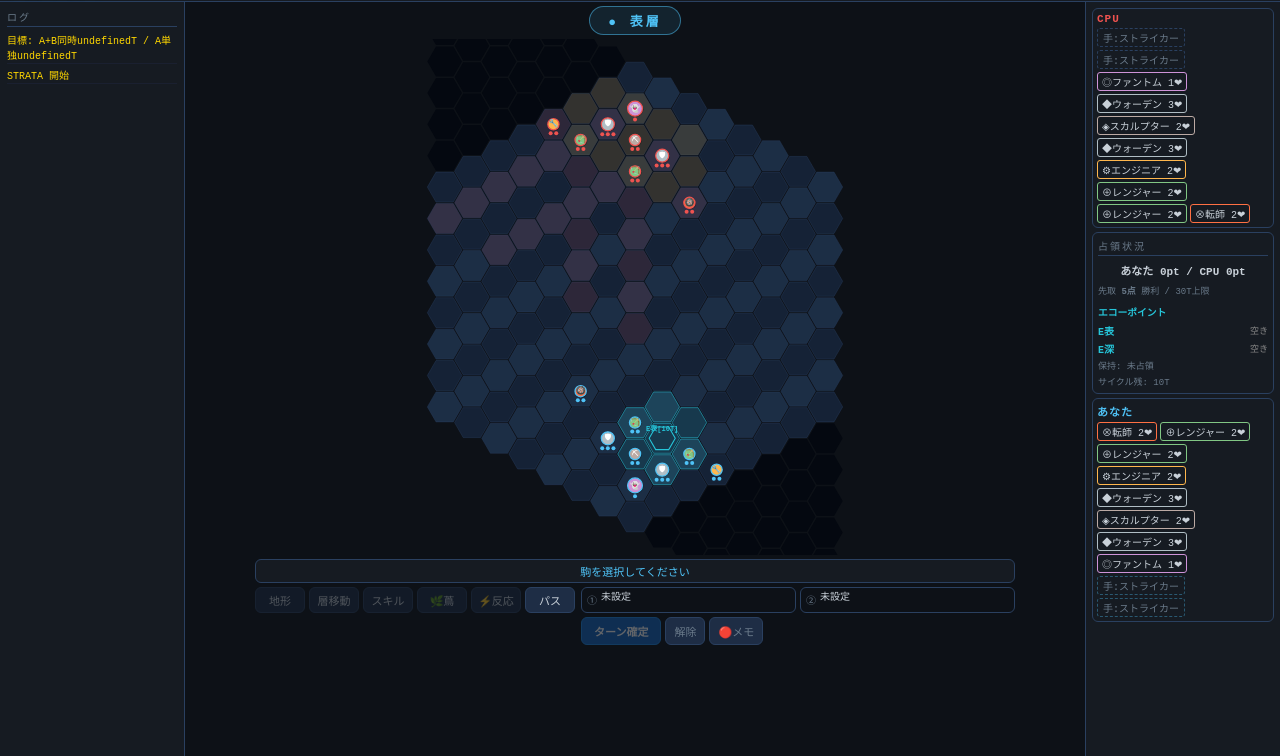
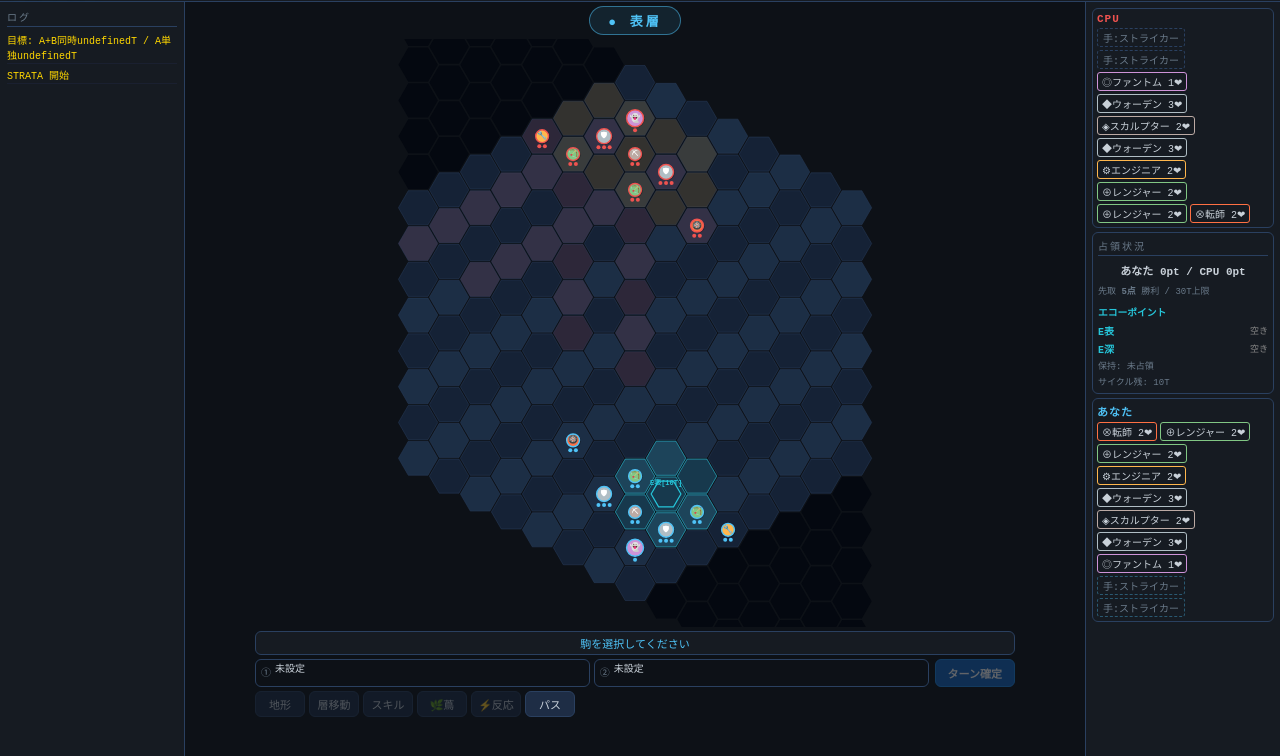
Before and after one commit to pupe-xxx/strata-game, a plain HTML site: page index.html in a window 1280 px wide. Shown: the part 28-784 px from the top of the page. Drawn offline with Linux system fonts and the light colour scheme; animation ran at ten frames a second.

Commit message:
feat: 盤大型化・UI再構成・凹色変更・メモ/解除ボタン削除
- reserveH: 160px に削減して盤を最大化
- controls-row: 上段=①②+確定、下段=地形/層移動/スキル/蔦/反応/パス
- メモ・解除ボタン削除（右クリックでメモ、クリック外で解除）
- 凹（穴）地形ハイライト: 黄→濃い茶色 rgba(101,67,33,0.72)
- TERRAIN_DOWN モードを renderer に追加
- モバイル CSS: ctrl-row-confirm/actions に対応

Co-Authored-By: Claude Sonnet 4.6 <noreply@anthropic.com>

```diff
--- a/css/style.css
+++ b/css/style.css
@@ -237,7 +237,15 @@ html, body {
 }
 
 .ctrl-row { display: flex; align-items: center; gap: 6px; flex-wrap: nowrap; }
-.ctrl-row-2 { align-items: flex-start; }
+
+/* Row 2: slots + confirm */
+.ctrl-row-confirm { align-items: stretch; }
+.ctrl-row-confirm #slots { flex: 1; display: flex; gap: 4px; }
+.ctrl-row-confirm #btn-confirm { flex-shrink: 0; }
+
+/* Row 3: action buttons (full width) */
+.ctrl-row-actions { align-items: flex-start; }
+.ctrl-row-actions #action-inline { flex: 1; }
 
 #layer-toggle { display: none; }  /* PC: スクロールで切り替え、ボタン不要 */
 .ctrl-row-1 { display: none; }   /* PC: 方向ボタンも不要 */
@@ -275,7 +283,7 @@ html, body {
   flex-direction: column;
   gap: 4px;
   position: relative;
-  flex-shrink: 0;
+  width: 100%;
 }
 #action-btns { display: flex; gap: 4px; flex-wrap: nowrap; }
 
@@ -324,7 +332,6 @@ html, body {
 .paint-btn[data-color="yellow"] { background:#3a3010; border-color:#ffd700; color:#ffd700; }
 .paint-btn[data-color="blue"]   { background:#0d2038; border-color:#4fc3f7; color:#4fc3f7; }
 
-#slots-confirm { display: flex; flex-direction: column; gap: 4px; flex: 1; min-width: 0; }
 #slots { display: flex; gap: 4px; }
 .slot {
   display: flex;
@@ -348,7 +355,6 @@ html, body {
 .slot-text { flex: 1; color: var(--text); white-space: normal; line-height: 1.3; word-break: break-all; max-height: 2.6em; overflow: hidden; }
 .slot-clear { background: none; border: none; color: var(--p2); cursor: pointer; font-size: 11px; padding: 0 2px; }
 
-#confirm-area { display: flex; gap: 4px; }
 #btn-confirm {
   padding: 5px 12px;
   background: #1565c0;
@@ -608,11 +614,11 @@ html, body {
     border-bottom: 1px solid var(--border);
   }
 
-  /* display:contents で ctrl-row の枠を消して子要素を直接 controls-row に参加させる */
-  .ctrl-row-2   { display: contents; }
-  #slots-confirm { display: contents; }
+  /* モバイル: ctrl-row-confirm/actions を展開してflexに参加させる */
+  .ctrl-row-confirm { display: contents; }
+  .ctrl-row-actions { display: none; }  /* モバイルは mob-action-section を使う */
 
-  /* 行1: スロット ① のみ（② は非表示） — flex-basis:100% で折り返し */
+  /* 行1: スロット */
   #slots {
     order: 1;
     flex-basis: 100%;
@@ -627,8 +633,8 @@ html, body {
   }
   .slot-text { overflow: hidden; white-space: nowrap; text-overflow: ellipsis; }
 
-  /* 行2: 確定・解除 → 表層・深層 → 方角 */
-  #confirm-area { order: 2; display: flex; gap: 4px; flex-shrink: 0; }
+  /* 行2: ターン確定 + 層切替ボタン */
+  #btn-confirm  { order: 2; flex-shrink: 0; }
   .ctrl-row-1   { order: 3; flex-shrink: 0; display: flex; gap: 5px; align-items: center; }
   #action-inline { display: none !important; }
 
--- a/index.html
+++ b/index.html
@@ -92,8 +92,17 @@
             </div>
           </div>
 
-          <!-- Row 2: actions -->
-          <div class="ctrl-row ctrl-row-2">
+          <!-- Row 2: slots + confirm -->
+          <div class="ctrl-row ctrl-row-confirm">
+            <div id="slots">
+              <div class="slot" id="slot-0" draggable="true"><span class="slot-num">①</span><span class="slot-text">未設定</span><button class="slot-clear" data-idx="0" style="display:none">✕</button></div>
+              <div class="slot" id="slot-1" draggable="true"><span class="slot-num">②</span><span class="slot-text">未設定</span><button class="slot-clear" data-idx="1" style="display:none">✕</button></div>
+            </div>
+            <button id="btn-confirm" disabled>ターン確定</button>
+          </div>
+
+          <!-- Row 3: action buttons -->
+          <div class="ctrl-row ctrl-row-actions">
             <div id="action-inline">
               <div id="action-btns">
                 <button class="act-btn" id="btn-terrain"     disabled>地形</button>
@@ -111,18 +120,6 @@
                 <button class="roller-opt" data-rtype="LIGHT">🛞軽(2T)</button>
                 <button class="roller-opt" data-rtype="HEAVY">🛞重(3T)</button>
                 <button id="btn-roller-cancel">×</button>
-              </div>
-            </div>
-
-            <div id="slots-confirm">
-              <div id="slots">
-                <div class="slot" id="slot-0" draggable="true"><span class="slot-num">①</span><span class="slot-text">未設定</span><button class="slot-clear" data-idx="0" style="display:none">✕</button></div>
-                <div class="slot" id="slot-1" draggable="true"><span class="slot-num">②</span><span class="slot-text">未設定</span><button class="slot-clear" data-idx="1" style="display:none">✕</button></div>
-              </div>
-              <div id="confirm-area">
-                <button id="btn-confirm" disabled>ターン確定</button>
-                <button id="btn-deselect">解除</button>
-                <button id="btn-paint" class="paint-btn" title="右クリック/長押しでメモ配置">🔴メモ</button>
               </div>
             </div>
           </div>
--- a/js/config.js
+++ b/js/config.js
@@ -46,12 +46,13 @@ const CONFIG = Object.freeze({
     DEPTH_EVEN:   '#0d1f2d', DEPTH_ODD:   '#091620',
     GRID:         '#2a4060', GRID_BRIGHT: '#3d6090',
     P1:           '#4fc3f7', P2:          '#ef5350',
-    VALID_MOVE:    'rgba(76,175,80,0.55)',
-    VALID_ATK:     'rgba(244,67,54,0.55)',
-    VALID_TRN:     'rgba(255,193,7,0.55)',
-    VALID_VINE:    'rgba(102,187,106,0.65)',
-    VALID_REACT:   'rgba(171,71,188,0.55)',
-    VALID_RESERVE: 'rgba(79,195,247,0.30)',
+    VALID_MOVE:     'rgba(76,175,80,0.55)',
+    VALID_ATK:      'rgba(244,67,54,0.55)',
+    VALID_TRN:      'rgba(255,193,7,0.55)',      // 凸（壁）: 黄
+    VALID_TRN_DOWN: 'rgba(101,67,33,0.72)',       // 凹（穴）: 濃い茶
+    VALID_VINE:     'rgba(102,187,106,0.65)',
+    VALID_REACT:    'rgba(171,71,188,0.55)',
+    VALID_RESERVE:  'rgba(79,195,247,0.30)',
     SELECTED:     'rgba(255,235,59,0.60)',
     ECHO:         '#26c6da',
     ECHO_CONT:    'rgba(255,152,0,0.55)',
--- a/js/main.js
+++ b/js/main.js
@@ -109,12 +109,6 @@ function canUseRoller(pieceType) { return pieceType === 'ROLLER'; }
 
 function isMobile() { return window.innerWidth <= 700; }
 
-function updatePaintButton() {
-  const btn = document.getElementById('btn-paint');
-  const icons = { red:'🔴', yellow:'🟡', blue:'🔵' };
-  btn.textContent = `${icons[currentPaintColor]}メモ`;
-  btn.dataset.color = currentPaintColor;
-}
 
 // ── Tab / panel switching ──────────────────────────────────────────
 function switchInfoTab(tabName) {
@@ -162,8 +156,6 @@ function restartGame() {
   generateEchoPoints(G);
   paintMarkers.clear();
   Renderer.setPaintMarkers(paintMarkers);
-  paintMode = false;
-  document.getElementById('btn-paint')?.classList.remove('active');
   reserveDestination = null;
   clearSlots();
   hideGameOver();
@@ -250,13 +242,6 @@ function bindEvents() {
     G.validCells = [];
   });
 
-  // Paint button: クリックで色をサイクル切替
-  document.getElementById('btn-paint').addEventListener('click', () => {
-    const idx = PAINT_COLORS.indexOf(currentPaintColor);
-    currentPaintColor = PAINT_COLORS[(idx + 1) % PAINT_COLORS.length];
-    updatePaintButton();
-    setMessage(`メモ色: ${{'red':'🔴赤','yellow':'🟡黄','blue':'🔵青'}[currentPaintColor]} — 右クリック/長押しでメモ配置`);
-  });
 
   // Layer transit
   document.getElementById('btn-transit').addEventListener('click', () => {
@@ -305,9 +290,8 @@ function bindEvents() {
     btn.addEventListener('click', () => clearSlot(parseInt(btn.dataset.idx)));
   });
 
-  // Confirm / deselect
-  document.getElementById('btn-confirm') .addEventListener('click', confirmTurn);
-  document.getElementById('btn-deselect').addEventListener('click', deselect);
+  // Confirm
+  document.getElementById('btn-confirm').addEventListener('click', confirmTurn);
 
   // Mobile: info tab buttons
   document.querySelectorAll('.info-tab').forEach(btn => {
--- a/js/renderer.js
+++ b/js/renderer.js
@@ -32,10 +32,10 @@ const Renderer = (() => {
     const isMobile = window.innerWidth <= 700;
     const sideW    = isMobile ? 0 : 185 + 195 + 24;
     const headerH  = isMobile ? 44 : 52;
-    // PC: layer-indicator(30) + message-bar(32) + controls-row(≈150) + gaps/padding(20) = 232
+    // PC: indicator(30) + msg(32) + confirm-row(36) + actions-row(36) + gaps(20) = 154
     const reserveH = isMobile
       ? Math.round(window.innerHeight * 0.36) + 44
-      : 232;
+      : 160;
     const availW = window.innerWidth  - sideW - (isMobile ? 8 : 16);
     const availH = window.innerHeight - headerH - reserveH;
     const scaleW = availW  / CONFIG.CANVAS_W;
@@ -334,7 +334,8 @@ const Renderer = (() => {
   function drawHighlights(cells, mode) {
     const C = CONFIG.CLR;
     const colMap = {
-      MOVE:'VALID_MOVE', ATTACK:'VALID_ATK', TERRAIN:'VALID_TRN',
+      MOVE:'VALID_MOVE', ATTACK:'VALID_ATK',
+      TERRAIN:'VALID_TRN', TERRAIN_DOWN:'VALID_TRN_DOWN',
       TRANSIT:'VALID_MOVE', SKILL:'VALID_ATK',
       VINE:'VALID_VINE', REACT:'VALID_REACT', RESERVE:'VALID_RESERVE',
     };
@@ -624,7 +625,9 @@ const Renderer = (() => {
       drawHighlights(_reserveCells, 'RESERVE');
     }
     if (state.selected && state.validCells.length > 0) {
-      drawHighlights(state.validCells, state.actionMode);
+      const hlMode = (state.actionMode === 'TERRAIN' && state.terrainDir === 'down')
+        ? 'TERRAIN_DOWN' : state.actionMode;
+      drawHighlights(state.validCells, hlMode);
     }
     if (state.selected && state.actionMode === 'MOVE' && state.attackCells?.length > 0) {
       drawHighlights(state.attackCells, 'ATTACK');
```
